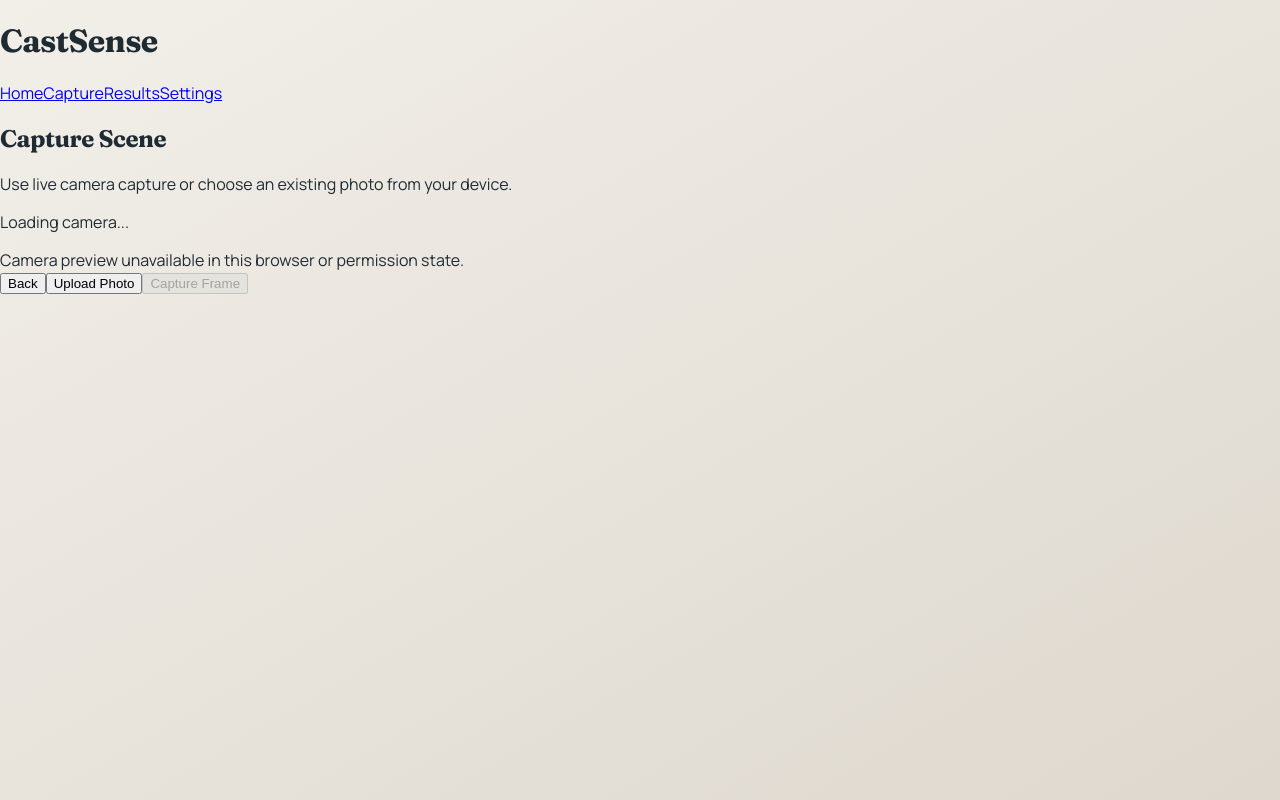
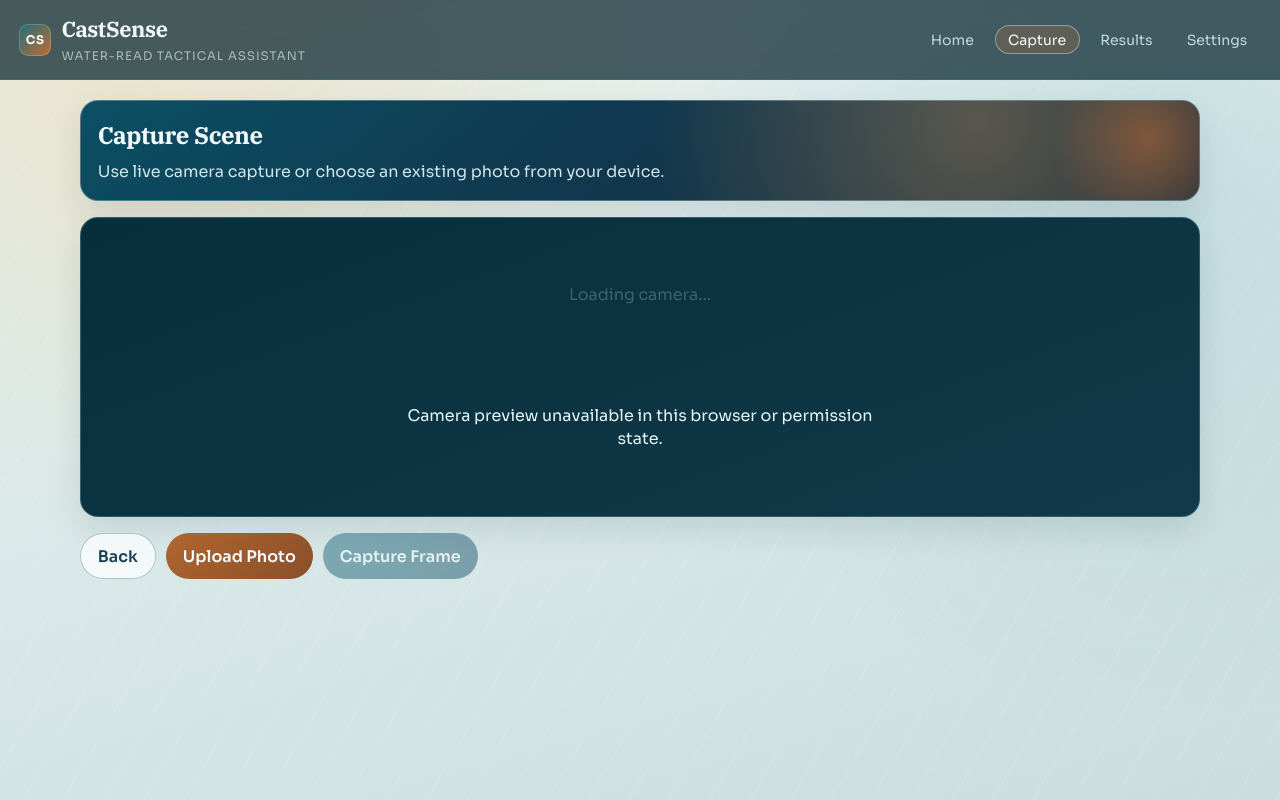
Before and after one commit to Jrc356/castsense, a React (Vite) app in the folder web/: page /capture in a window 1280 px wide. Built offline with nearby package versions, Linux system fonts and the light colour scheme; no server answers.

Commit message:
feat: enhance UI components with new styles and structure for TacticsPanel and AppRouter

```diff
--- a/web/src/App.css
+++ b/web/src/App.css
@@ -1,125 +1,194 @@
-.counter {
-  font-size: 16px;
-  padding: 5px 10px;
-  border-radius: 5px;
-  color: var(--accent);
-  background: var(--accent-bg);
-  border: 2px solid transparent;
-  transition: border-color 0.3s;
-  margin-bottom: 24px;
-
-  &:hover {
-    border-color: var(--accent-border);
-  }
-  &:focus-visible {
-    outline: 2px solid var(--accent);
-    outline-offset: 2px;
-  }
-}
-
-.hero {
-  position: relative;
-
-  .base,
-  .framework,
-  .vite {
-    inset-inline: 0;
-    margin: 0 auto;
-  }
-
-  .base {
-    width: 170px;
-    position: relative;
-    z-index: 0;
-  }
-
-  .framework,
-  .vite {
-    position: absolute;
-  }
-
-  .framework {
-    z-index: 1;
-    top: 34px;
 .app-shell {
   min-height: 100vh;
   display: grid;
   grid-template-rows: auto 1fr;
+  position: relative;
+  isolation: isolate;
+}
+
+.app-shell::before {
+  content: '';
+  position: fixed;
+  inset: 0;
+  pointer-events: none;
+  z-index: -1;
+  background:
+    radial-gradient(circle at 8% 12%, rgb(231 208 155 / 28%), transparent 32%),
+    radial-gradient(circle at 91% 28%, rgb(123 185 198 / 24%), transparent 38%),
+    repeating-linear-gradient(
+      120deg,
+      rgb(255 255 255 / 0%) 0,
+      rgb(255 255 255 / 0%) 34px,
+      rgb(255 255 255 / 12%) 34px,
+      rgb(255 255 255 / 12%) 35px
+    );
 }
 
 .topbar {
   position: sticky;
   top: 0;
-      z-index: 20;
+  z-index: 30;
   display: flex;
+  align-items: center;
   justify-content: space-between;
-      align-items: center;
-      padding: 0.8rem 1rem;
-      border-bottom: 1px solid var(--line);
-      background: rgb(244 243 240 / 90%);
-      backdrop-filter: blur(8px);
+  gap: 1rem;
+  padding: 0.9rem 1.2rem;
+  border-bottom: 1px solid var(--line-strong);
+  background: rgb(7 37 47 / 72%);
+  backdrop-filter: blur(10px);
 }
 
-    .topbar h1 {
+.brand {
+  display: flex;
+  align-items: center;
+  gap: 0.65rem;
+}
+
+.brand h1 {
   margin: 0;
-      font-size: clamp(1.1rem, 2vw, 1.4rem);
+  color: #f1f7f6;
+  font-size: clamp(1.15rem, 1.7vw, 1.45rem);
+}
+
+.brand p {
+  margin: 0.1rem 0 0;
+  font-size: 0.74rem;
+  letter-spacing: 0.08em;
+  text-transform: uppercase;
+  color: rgb(185 214 214 / 80%);
+}
+
+.brand-mark {
+  display: grid;
+  place-items: center;
+  width: 2rem;
+  height: 2rem;
+  border-radius: 0.58rem;
+  color: #f9f9f1;
+  font-size: 0.75rem;
+  font-weight: 700;
+  letter-spacing: 0.06em;
+  background: linear-gradient(135deg, #1f6f7f 0%, #c26b2f 100%);
+  box-shadow: inset 0 0 0 1px rgb(255 255 255 / 18%);
 }
 
 .topbar nav {
   display: flex;
-      gap: 0.5rem;
+  gap: 0.45rem;
   flex-wrap: wrap;
+  justify-content: flex-end;
 }
 
-    .topbar a {
-      color: var(--ink-soft);
+.topbar nav a {
+  border-radius: 999px;
+  border: 1px solid transparent;
+  padding: 0.38rem 0.78rem;
+  color: rgb(220 239 239 / 84%);
   text-decoration: none;
-      border: 1px solid transparent;
-      border-radius: 999px;
-      padding: 0.35rem 0.8rem;
   font-size: 0.88rem;
+  line-height: 1;
+  transition: background-color 180ms ease, border-color 180ms ease, color 180ms ease;
 }
 
-    .topbar a.active {
-      border-color: var(--line);
-      color: var(--ink);
-      background: rgb(250 249 246 / 92%);
+.topbar nav a:hover {
+  border-color: rgb(176 210 217 / 42%);
+  color: #f1f7f6;
+}
+
+.topbar nav a.active {
+  border-color: rgb(220 235 241 / 44%);
+  color: #f7fbff;
+  background: rgb(196 115 54 / 24%);
 }
 
 .screen {
-      width: min(1080px, 100% - 1.2rem);
-      margin: 1rem auto 1.5rem;
+  width: min(1120px, 100% - 2rem);
+  margin: 1.25rem auto 1.6rem;
   display: grid;
-      gap: 0.9rem;
+  gap: 1rem;
+  align-content: start;
+}
+
+.screen > * {
+  opacity: 0;
+  transform: translateY(14px);
+  animation: rise-in 520ms cubic-bezier(0.21, 1, 0.35, 1) forwards;
+}
+
+.screen > *:nth-child(2) {
+  animation-delay: 70ms;
+}
+
+.screen > *:nth-child(3) {
+  animation-delay: 130ms;
+}
+
+.screen > *:nth-child(4) {
+  animation-delay: 180ms;
 }
 
 .panel {
-      border: 1px solid var(--line);
-      border-radius: 14px;
-      padding: 1rem;
-      background: rgb(252 251 249 / 80%);
-      backdrop-filter: blur(6px);
+  border-radius: 18px;
+  border: 1px solid var(--line-soft);
+  background: linear-gradient(165deg, rgb(255 255 255 / 76%), rgb(242 250 248 / 70%));
+  box-shadow: 0 14px 32px rgb(4 31 44 / 10%);
+  padding: 1.05rem;
+}
+
+.panel h2,
+.panel h3 {
+  margin: 0 0 0.45rem;
+  color: #15303f;
+}
+
+.panel h3 {
+  font-size: 1.1rem;
+}
+
+.panel p,
+.panel li,
+.panel dd {
+  color: var(--ink-soft);
 }
 
 .hero-panel {
+  position: relative;
+  overflow: hidden;
+  color: #f5fbfd;
+  border-color: rgb(170 214 224 / 38%);
   background:
-        radial-gradient(circle at 80% 10%, rgb(240 205 136 / 38%), transparent 48%),
-        linear-gradient(140deg, #1f2b33, #0f1b24);
-      color: var(--paper);
+    radial-gradient(circle at 80% 20%, rgb(251 177 103 / 30%), transparent 36%),
+    linear-gradient(140deg, #0b4f64 0%, #10384e 47%, #172a38 100%);
 }
 
-    .hero-panel h2 {
-      margin: 0;
-      font-size: clamp(1.3rem, 2vw, 1.9rem);
+.hero-panel h2,
+.hero-panel p {
+  position: relative;
+  z-index: 1;
+  color: inherit;
 }
 
 .hero-panel p {
-      margin: 0.4rem 0 0;
-      color: rgb(242 240 236 / 88%);
+  margin: 0;
+  max-width: 60ch;
+  color: rgb(231 245 249 / 90%);
+}
+
+.hero-panel::after {
+  content: '';
+  position: absolute;
+  inset: auto -5% -45% auto;
+  width: 210px;
+  height: 210px;
+  border-radius: 50%;
+  background: radial-gradient(circle, rgb(232 122 51 / 42%) 0%, transparent 65%);
 }
 
 .hero-panel.error {
-      background: linear-gradient(140deg, #7f2431, #52151f);
+  border-color: rgb(255 183 177 / 40%);
+  background:
+    radial-gradient(circle at 10% 18%, rgb(255 157 124 / 24%), transparent 44%),
+    linear-gradient(140deg, #842f1e 0%, #63231c 52%, #391b1b 100%);
 }
 
 .form-grid {
@@ -135,8 +204,9 @@
 label {
   display: grid;
   gap: 0.35rem;
-      font-size: 0.88rem;
-      color: var(--ink-soft);
+  font-size: 0.89rem;
+  font-weight: 500;
+  color: #1f4255;
 }
 
 input,
@@ -149,81 +219,119 @@
 input,
 select,
 textarea {
-      border: 1px solid var(--line);
-      border-radius: 10px;
-      padding: 0.55rem 0.7rem;
+  border: 1px solid var(--line-strong);
+  border-radius: 12px;
+  padding: 0.62rem 0.72rem;
+  background: rgb(252 255 255 / 88%);
+  color: #15303f;
+  transition: border-color 160ms ease, box-shadow 160ms ease, background-color 160ms ease;
+}
+
+input::placeholder,
+textarea::placeholder {
+  color: #6f8592;
+}
+
+input:focus,
+select:focus,
+textarea:focus {
+  outline: none;
+  border-color: #287f95;
+  box-shadow: 0 0 0 3px rgb(40 127 149 / 20%);
   background: #fff;
-      color: var(--ink);
+}
+
+textarea {
+  resize: vertical;
+  min-height: 90px;
 }
 
 .capture-preview {
   display: grid;
-      gap: 0.5rem;
+  gap: 0.65rem;
 }
 
 .capture-preview img {
-      width: min(100%, 760px);
-      border-radius: 12px;
-      border: 1px solid var(--line);
+  width: min(100%, 720px);
+  border-radius: 13px;
+  border: 1px solid var(--line-strong);
 }
 
 .action-row {
   display: flex;
   flex-wrap: wrap;
-      gap: 0.6rem;
+  gap: 0.65rem;
 }
 
 button {
   border: 0;
   border-radius: 999px;
-      padding: 0.6rem 1rem;
-      background: #1f2b33;
-      color: #fdfbf8;
+  padding: 0.67rem 1.05rem;
+  color: #f4fbff;
+  background: linear-gradient(140deg, #0f5f75 0%, #0b4761 100%);
   cursor: pointer;
+  font-weight: 600;
+  transition: transform 140ms ease, filter 140ms ease, box-shadow 140ms ease;
+}
+
+button:hover:not(:disabled) {
+  transform: translateY(-1px);
+  filter: saturate(1.08);
+  box-shadow: 0 8px 18px rgb(12 69 87 / 28%);
 }
 
 button.secondary {
-      background: #31516f;
+  background: linear-gradient(140deg, #b0662f 0%, #8a4f29 100%);
 }
 
 button.ghost {
-      background: transparent;
-      color: var(--ink-soft);
-      border: 1px solid var(--line);
+  color: #184255;
+  border: 1px solid var(--line-strong);
+  background: rgb(255 255 255 / 72%);
 }
 
 button:disabled {
   opacity: 0.45;
   cursor: not-allowed;
+  box-shadow: none;
+  transform: none;
+}
+
+.capture-screen .capture-stage {
+  min-height: 300px;
 }
 
 .capture-stage {
-      min-height: 280px;
   display: grid;
   place-items: center;
-      background: rgb(15 27 36 / 95%);
+  background: linear-gradient(160deg, #062e3b, #123949);
+  border-color: rgb(122 173 188 / 34%);
 }
 
 .camera-preview {
   width: min(100%, 860px);
   border-radius: 14px;
+  border: 1px solid rgb(194 229 236 / 24%);
 }
 
 .camera-fallback {
-      color: var(--paper);
+  color: #e5f7f8;
+  text-align: center;
+  max-width: 42ch;
 }
 
 .media-panel {
-      padding: 0.6rem;
+  padding: 0.7rem;
 }
 
 .media-frame {
   position: relative;
   width: 100%;
   aspect-ratio: 4 / 3;
-      background: #101a22;
-      border-radius: 12px;
+  border-radius: 14px;
   overflow: hidden;
+  border: 1px solid var(--line-strong);
+  background: linear-gradient(160deg, #072b3a, #0f394b);
 }
 
 .media-frame img {
@@ -241,127 +349,112 @@
   display: flex;
   gap: 0.5rem;
   overflow-x: auto;
+  scrollbar-width: thin;
 }
 
 .zone-pill {
   white-space: nowrap;
-      background: #e7edf3;
-      color: #203244;
+  background: rgb(233 244 246 / 95%);
+  color: #19475a;
+  border: 1px solid var(--line-strong);
+  box-shadow: none;
 }
 
 .zone-pill.active {
-      background: #203244;
-      color: #f8f2e8;
+  color: #f4fbff;
+  border-color: transparent;
+  background: linear-gradient(140deg, #0f5f75 0%, #0a435d 100%);
 }
 
-    @media (max-width: 760px) {
+.tactics-panel {
+  background: linear-gradient(165deg, rgb(255 251 244 / 86%), rgb(248 255 252 / 80%));
+}
+
+.tactics-facts {
+  margin: 0;
+  display: grid;
+  gap: 0.58rem;
+  grid-template-columns: repeat(auto-fit, minmax(160px, 1fr));
+}
+
+.tactics-facts dt {
+  margin: 0 0 0.2rem;
+  font-size: 0.76rem;
+  letter-spacing: 0.08em;
+  text-transform: uppercase;
+  color: #576f7c;
+}
+
+.tactics-facts dd {
+  margin: 0;
+  color: #143647;
+  font-weight: 600;
+}
+
+.panel ul {
+  margin: 0.35rem 0 0;
+  padding-left: 1.2rem;
+}
+
+@keyframes rise-in {
+  from {
+    opacity: 0;
+    transform: translateY(14px);
+  }
+
+  to {
+    opacity: 1;
+    transform: translateY(0);
+  }
+}
+
+@media (max-width: 860px) {
+  .screen {
+    width: min(100% - 1rem, 760px);
+    margin-top: 0.95rem;
+  }
+
+  .topbar {
+    flex-direction: column;
+    align-items: flex-start;
+  }
+
+  .topbar nav {
+    width: 100%;
+  }
+
   .form-grid {
     grid-template-columns: 1fr;
   }
 }
-    flex: 1 1 0;
-    padding: 32px;
-    @media (max-width: 1024px) {
-      padding: 24px 20px;
+
+@media (max-width: 580px) {
+  .topbar {
+    padding: 0.85rem 0.82rem;
+  }
+
+  .brand p {
+    display: none;
+  }
+
+  .panel {
+    border-radius: 14px;
+    padding: 0.86rem;
+  }
+
+  .action-row button {
+    flex: 1 1 auto;
   }
 }
 
-  .icon {
-    margin-bottom: 16px;
-    width: 22px;
-    height: 22px;
+@media (prefers-reduced-motion: reduce) {
+  .screen > * {
+    opacity: 1;
+    transform: none;
+    animation: none;
   }
 
-  @media (max-width: 1024px) {
-    flex-direction: column;
-    text-align: center;
+  button {
+    transition: none;
   }
 }
-
-#docs {
-  border-right: 1px solid var(--border);
-
-  @media (max-width: 1024px) {
-    border-right: none;
-    border-bottom: 1px solid var(--border);
-  }
-}
-
-#next-steps ul {
-  list-style: none;
-  padding: 0;
-  display: flex;
-  gap: 8px;
-  margin: 32px 0 0;
-
-  .logo {
-    height: 18px;
-  }
-
-  a {
-    color: var(--text-h);
-    font-size: 16px;
-    border-radius: 6px;
-    background: var(--social-bg);
-    display: flex;
-    padding: 6px 12px;
-    align-items: center;
-    gap: 8px;
-    text-decoration: none;
-    transition: box-shadow 0.3s;
-
-    &:hover {
-      box-shadow: var(--shadow);
-    }
-    .button-icon {
-      height: 18px;
-      width: 18px;
-    }
-  }
-
-  @media (max-width: 1024px) {
-    margin-top: 20px;
-    flex-wrap: wrap;
-    justify-content: center;
-
-    li {
-      flex: 1 1 calc(50% - 8px);
-    }
-
-    a {
-      width: 100%;
-      justify-content: center;
-      box-sizing: border-box;
-    }
-  }
-}
-
-#spacer {
-  height: 88px;
-  border-top: 1px solid var(--border);
-  @media (max-width: 1024px) {
-    height: 48px;
-  }
-}
-
-.ticks {
-  position: relative;
-  width: 100%;
-
-  &::before,
-  &::after {
-    content: '';
-    position: absolute;
-    top: -4.5px;
-    border: 5px solid transparent;
-  }
-
-  &::before {
-    left: 0;
-    border-left-color: var(--border);
-  }
-  &::after {
-    right: 0;
-    border-right-color: var(--border);
-  }
-}
--- a/web/src/index.css
+++ b/web/src/index.css
@@ -1,13 +1,12 @@
-@import url('https://fonts.googleapis.com/css2?family=Manrope:wght@400;500;700&family=Fraunces:opsz,wght@9..144,500;9..144,700&display=swap');
+@import url('https://fonts.googleapis.com/css2?family=IBM+Plex+Serif:ital,wght@0,500;0,700;1,500&family=Sora:wght@400;500;600;700&display=swap');
 
 :root {
-  --ink: #1f2b33;
-  --ink-soft: #526473;
-  --paper: #f4f3f0;
-  --sand: #f0cd88;
-  --line: #d9d2c7;
-  --bg-top: #f2efe9;
-  --bg-bottom: #ded8ce;
+  --ink: #15303f;
+  --ink-soft: #3f6070;
+  --line-soft: rgb(101 146 158 / 22%);
+  --line-strong: rgb(62 121 136 / 38%);
+  --bg-top: #eaf3f2;
+  --bg-bottom: #c9dede;
 }
 
 * {
@@ -22,22 +21,28 @@ body,
 }
 
 body {
-  font-family: 'Manrope', sans-serif;
+  font-family: 'Sora', sans-serif;
   color: var(--ink);
+  line-height: 1.45;
   background:
-    linear-gradient(150deg, var(--bg-top), var(--bg-bottom)),
+    radial-gradient(circle at 20% -20%, rgb(244 227 192 / 52%), transparent 42%),
+    linear-gradient(165deg, var(--bg-top), var(--bg-bottom)),
     repeating-linear-gradient(
-      0deg,
-      rgb(255 255 255 / 25%) 0,
-      rgb(255 255 255 / 25%) 1px,
+      -30deg,
+      rgb(255 255 255 / 12%) 0,
+      rgb(255 255 255 / 12%) 1px,
       transparent 1px,
-      transparent 26px
+      transparent 28px
     );
 }
 
 h1,
 h2,
 h3 {
-  font-family: 'Fraunces', serif;
+  font-family: 'IBM Plex Serif', serif;
   letter-spacing: -0.02em;
 }
+
+p {
+  margin: 0;
+}
--- a/web/src/navigation/AppRouter.tsx
+++ b/web/src/navigation/AppRouter.tsx
@@ -8,7 +8,15 @@ export function AppRouter(): React.JSX.Element {
     <BrowserRouter>
       <div className="app-shell">
         <header className="topbar">
-          <h1>CastSense</h1>
+          <div className="brand">
+            <span className="brand-mark" aria-hidden="true">
+              CS
+            </span>
+            <div>
+              <h1>CastSense</h1>
+              <p>Water-read tactical assistant</p>
+            </div>
+          </div>
           <nav>
             <NavLink to="/" className={navClass}>Home</NavLink>
             <NavLink to="/capture" className={navClass}>Capture</NavLink>
```
Also changed, not shown: web/src/components/TacticsPanel.tsx (+25 -6 lines). Lines whose indentation alone changed are shown as unchanged.
